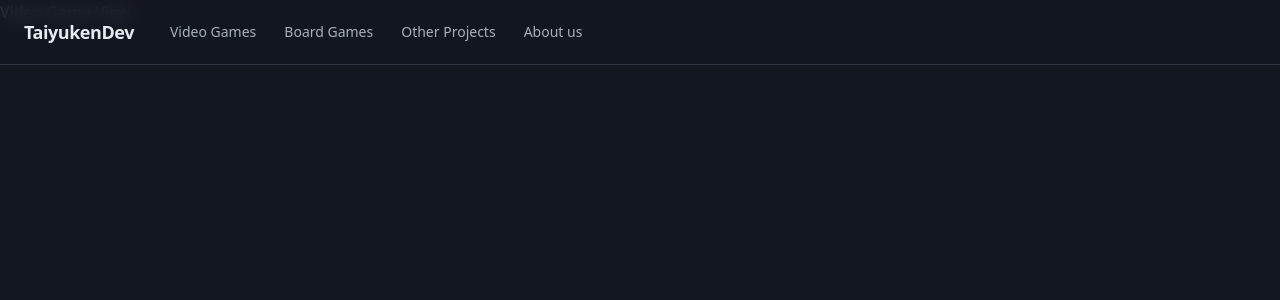
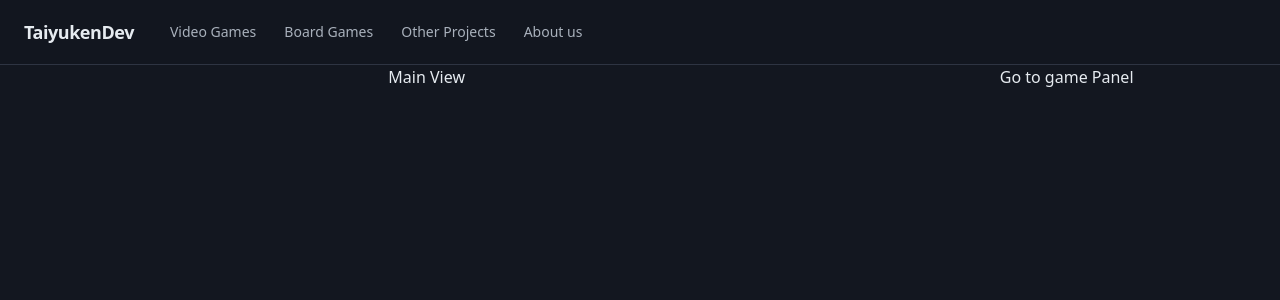
Before and after one commit to MauricioEF/taiyuken-frontend, a Next.js app: page /video-games/1 in a window 1280 px wide. Shown: the top 300 px of the page. Built offline with nearby package versions, Linux system fonts and the light colour scheme.

Commit message:
VideoGameDetails

```diff
--- a/app/video-games/[videoGameId]/page.tsx
+++ b/app/video-games/[videoGameId]/page.tsx
@@ -1,4 +1,4 @@
-import VideoGame from "@/components/pages/video-game";
+import VideoGameDetails from "@/components/pages/video-game";
 
 
-export default VideoGame;
+export default VideoGameDetails;
--- a/components/navbar/Navbar.tsx
+++ b/components/navbar/Navbar.tsx
@@ -8,7 +8,7 @@ const Navbar = () => {
   //TODO: Make it fixed only for home, otherwise make it relative
   return (
     <header
-      className="fixed top-0 left-0 right-0 z-(--z-navbar) border-b backdrop-blur-sm" style={{
+      className="relative top-0 left-0 right-0 z-(--z-navbar) border-b backdrop-blur-sm" style={{
       backgroundColor: 'hsl(var(--bg) / 0.8)',
       borderColor: 'hsl(var(--border))'
     }}
--- a/components/pages/video-game/VideoGame.tsx
+++ /dev/null
@@ -1,7 +0,0 @@
-
-const VideoGame:React.FC = () => {
-    return (<div>Video Game View</div>)
-}
-
-
-export default VideoGame;
--- /dev/null
+++ b/components/pages/video-game/VideoGameDetails.tsx
@@ -0,0 +1,10 @@
+
+const VideoGameDetails:React.FC = () => {
+    return (<div className="grid grid-cols-3 h-screen w-full text-center">
+        <div className="col-span-2">Main View</div>
+        <div className="col-span-1">Go to game Panel</div>
+    </div>)
+}
+
+
+export default VideoGameDetails;
--- a/components/pages/video-game/index.ts
+++ b/components/pages/video-game/index.ts
@@ -1 +1 @@
-export {default} from './VideoGame'
+export {default} from './VideoGameDetails'
```
